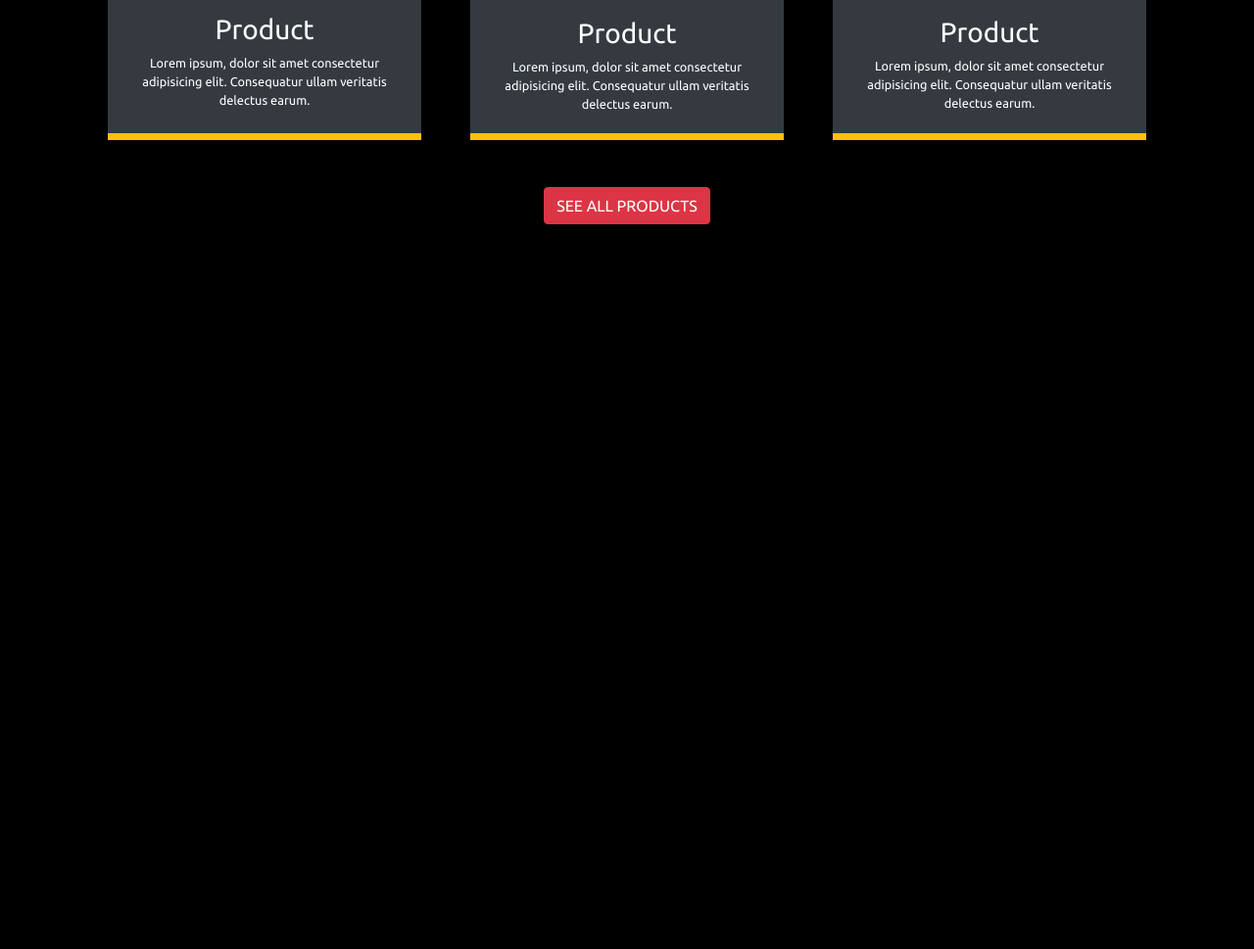
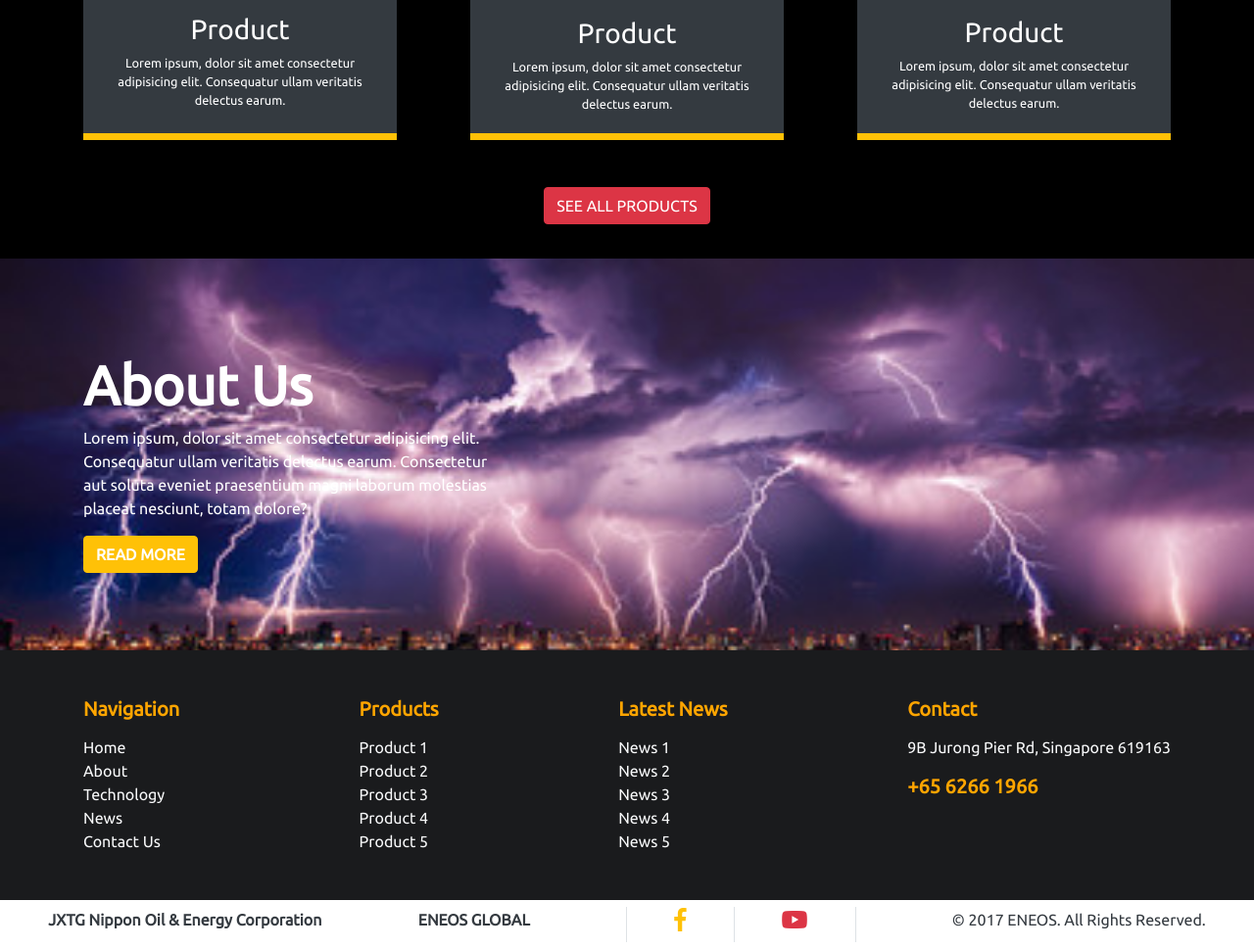
Before and after one commit to Abdumalik995/work-pro, a plain HTML site: page Mypro/index.html in a window 1280 px wide. Shown: the part 1001-1970 px from the top of the page at 98% size. Before the commit the page ends 1278 px from the top, so only its background shows below. Drawn offline with Linux system fonts and the light colour scheme; a web font is replaced by a local one.

Commit message:
homepage f

```diff
--- a/Mypro/css/style.css
+++ b/Mypro/css/style.css
@@ -24,9 +24,12 @@ header nav a {
 	color: #000;
 }
 .nav-pills .nav-link.active, .nav-pills .show>.nav-link {
-    color: #fff !important;
+    color: crimson!important;
     font-weight: bold;
     background-color: #ff5722 !important;
+}
+header nav ul li a:hover {
+	color: crimson;
 }
 /*Hero area*/
 #hero {
@@ -39,10 +42,34 @@ header nav a {
 
 #pro {
 	width: 100%;
-	height: 600px;
+	height: 630px;
 	background: transparent;
 }
 .oilAc {
 	height: 7px;
 
 }
+#about {
+	width: 100%;
+	height: 400px;
+	background: url(../../img/mr.jpg) no-repeat center;
+	background-size: cover;
+
+}
+#foot {
+	background: #1a1b1d;
+}
+#foot div div p {
+	margin: 0;
+
+}
+#foot h5 {
+	color: orange;
+	font-weight: bold;
+	margin-bottom: 15px;
+}
+.fot {
+	height: 50px;
+	line-height: 50px;
+
+}
--- a/Mypro/index.html
+++ b/Mypro/index.html
@@ -22,14 +22,14 @@
 				<div class="collapse navbar-collapse justify-content-end" id="navbar">
 					<div class="navbar-nav">
 						<ul class="navbar-nav nav-pills list-unstyled text-center" id="my">
-							<li class="nav-item mr-4"><a href="#about" class="nav-link font-weight-bold">ABOUT </a></li>
-							<li class="nav-item mr-4"><a href="#products" class="nav-link font-weight-bold">PRODUCTS </a></li>
-							<li class="nav-item mr-4"><a href="#technology" class="nav-link font-weight-bold">TECHNOLOGY </a></li>
-							<li class="nav-item mr-4"><a href="#news" class="nav-link font-weight-bold">NEWS </a></li>
-							<li class="nav-item mr-4"><a href="#contact" class="nav-link font-weight-bold">CONTACT US</a></li>
+							<li class="nav-item mr-5"><a href="#about" class="nav-link font-weight-bold">ABOUT </a></li>
+							<li class="nav-item mr-5"><a href="#products" class="nav-link font-weight-bold">PRODUCTS </a></li>
+							<li class="nav-item mr-5"><a href="#technology" class="nav-link font-weight-bold">TECHNOLOGY </a></li>
+							<li class="nav-item mr-5"><a href="#news" class="nav-link font-weight-bold">NEWS </a></li>
+							<li class="nav-item mr-5"><a href="#contact" class="nav-link font-weight-bold">CONTACT US</a></li>
 							<li class="nav-item border-left"><a href="#search" class="nav-link font-weight-bold">
-								<i class="fas fa-search mx-3 text-danger"></i></a></li>
-							<li class="nav-item border-left mr-2"><a href="#lang" class="nav-link font-weight-bold"><i class="fas fa-flag ml-2 mr-1"></i> EN</a></li>
+								<i class="fas fa-search mx-4 text-danger"></i></a></li>
+							<li class="nav-item border-left mr-3"><a href="#lang" class="nav-link font-weight-bold"><i class="fas fa-flag ml-2 mr-2"></i> EN</a></li>
 						</ul>
 
 					</div>
@@ -87,7 +87,7 @@
 	</section>
 	<section class="py-5" id="pro">
 		<div class="container py-5 text-center">
-			<div class="d-flex justify-content-around">
+			<div class="d-flex justify-content-between">
 				<div class="card border-0" style="width: 20rem;">
   					<img src="../img/man.jpg" class="card-img-top" alt="man eneos">
   					<div class="card-body bg-dark">
@@ -113,7 +113,65 @@
   					<div class="w-100 bg-warning oilAc"></div>
 				</div>
 			</div>
-			<button class="btn btn-danger mt-5">SEE ALL PRODUCTS</button>
+			<button class="btn btn-danger mt-5 mb-4">SEE ALL PRODUCTS</button>
+		</div>
+	</section>
+	<!--  -->
+	<section class="p-5" id="about">
+		<div class="container">
+			<div class="w-50">
+				<h1 class="display-4 font-weight-bold mt-5">About Us</h1>
+				<p class="w-75">Lorem ipsum, dolor sit amet consectetur adipisicing elit. Consequatur ullam veritatis delectus earum. Consectetur aut soluta eveniet praesentium magni laborum molestias placeat nesciunt, totam dolore?</p>
+				<button class="btn btn-warning text-white font-weight-bold">READ MORE</button>
+			</div>
+		</div>
+	</section>
+	<!--  -->
+	<section class="w-100 pt-5" id="foot">
+		<div class="container d-flex justify-content-between text-light mb-5">
+			<div>
+				<h5 class="">Navigation</h5>
+				<p>Home</p>
+				<p>About</p>
+				<p>Technology</p>
+				<p>News</p>
+				<p>Contact Us</p>
+			</div>
+			<div>
+				<h5 class="">Products</h5>
+				<p>Product 1</p>
+				<p>Product 2</p>
+				<p>Product 3</p>
+				<p>Product 4</p>
+				<p>Product 5</p>
+			</div>
+			<div>
+				<h5 class="">Latest News</h5>
+				<p>News 1</p>
+				<p>News 2</p>
+				<p>News 3</p>
+				<p>News 4</p>
+				<p>News 5</p>
+			</div>
+			<div>
+				<h5 class="">Contact</h5>
+				<p>9B Jurong Pier Rd, Singapore 619163</p>
+				<h5 class="mt-3 font-weight-bold">+65 6266 1966</h5>
+			</div>
+		</div>
+		<div class="bg-white d-flex justify-content-around text-dark fot align-items-center fot">
+			<h6 class="font-weight-bold text-dark"><b>JXTG </b> Nippon Oil & Energy Corporation </h6>
+			<h6 class="font-weight-bold">ENEOS GLOBAL</h6>
+			<div>
+				<div class="border-left border-right float-left">
+					<h4><i class="fab fa-facebook-f mx-5 text-warning"></i></h4>
+				</div>
+				<div class="ml-0 border-right float-left">
+					<h4><i class="fab fa-youtube mx-5 text-danger"></i></h4>
+				</div>
+			</div>
+			<h6>&copy; 2017 ENEOS. All Rights Reserved.</h6>
+
 		</div>
 	</section>
 </main>
--- a/Mypro/main.js
+++ b/Mypro/main.js
@@ -0,0 +1,4 @@
+$(document).ready(function() {
+	$('main').scrollspy({target:'#main'});
+
+});
```
Also changed, not shown: img/mr.jpg (added).
